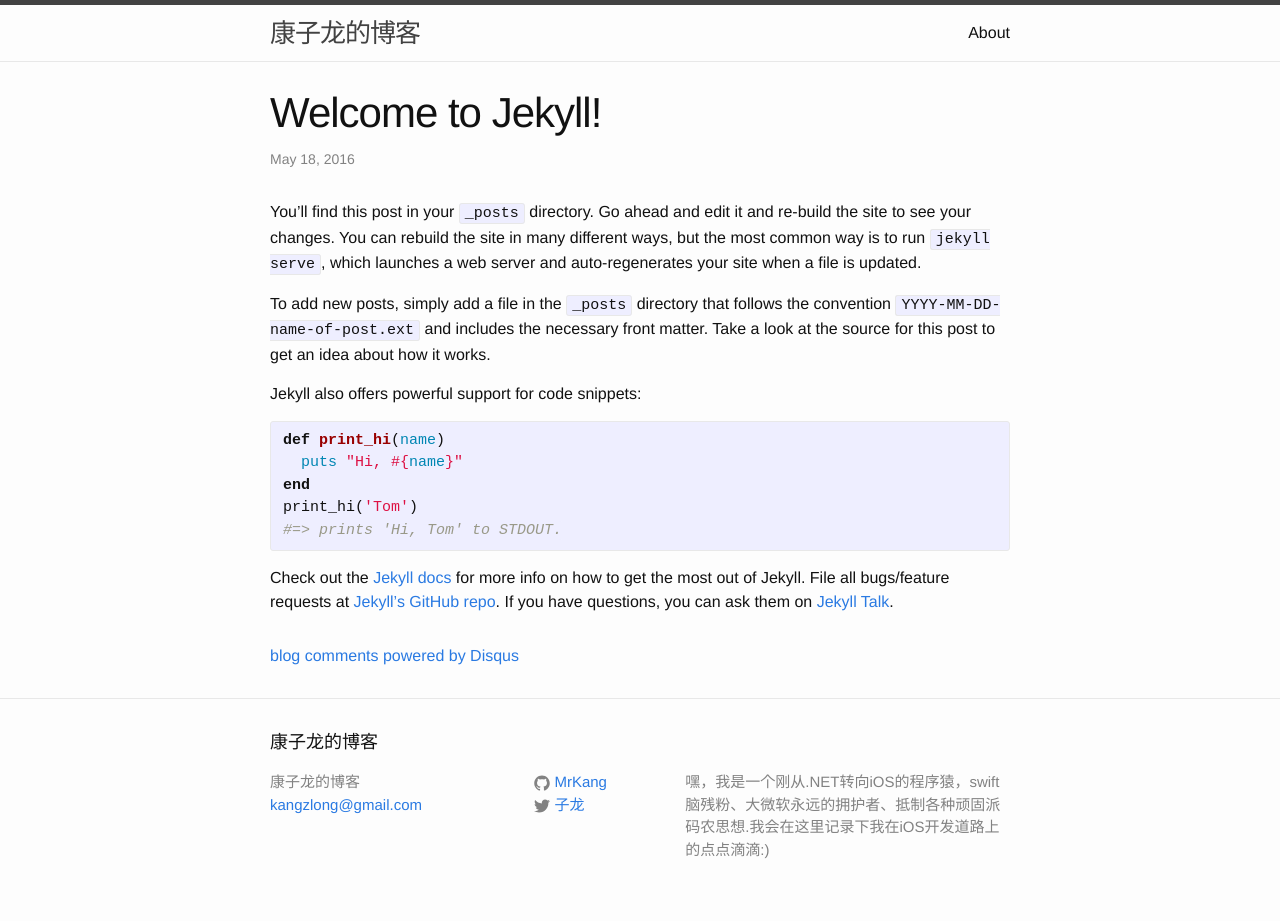
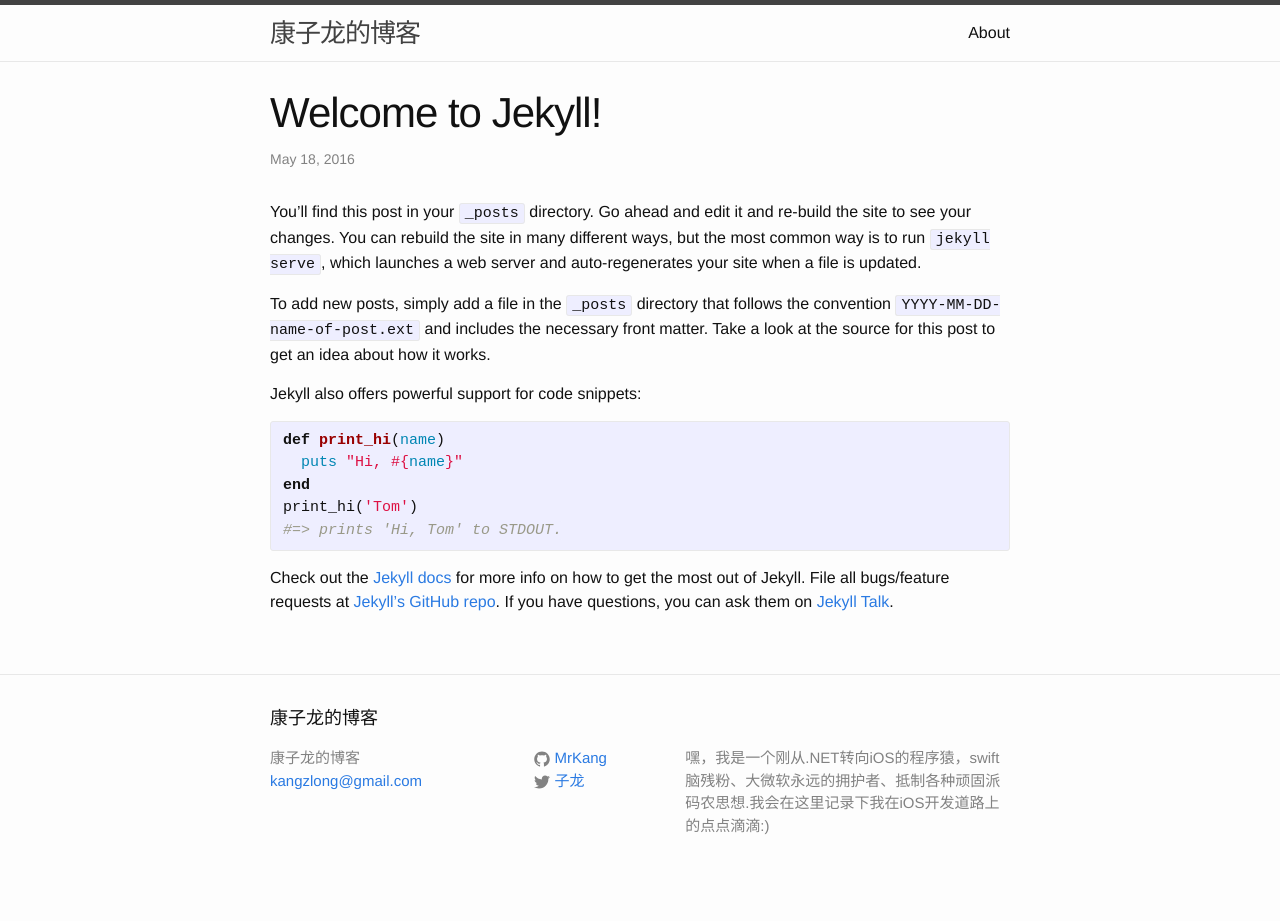
Before and after one commit to MrKang/MrKang.github.io, a Jekyll site: the page built from _posts/2016-05-19-welcome-to-jekyll.markdown, in a window 1280 px wide. Built offline with Jekyll 4.4.1, drawn with Linux system fonts in a browser that asks for light colours; comment, search, counter and statistics services are not loaded; after the commit the page ends 900 px from its top, so only the background shows below that; part of the change alters nothing that is shown.

Commit message:
修改评论的js代码

```diff
--- a/_config.yml
+++ b/_config.yml
@@ -16,5 +16,8 @@ url: "http://captaink.org" # the base hostname & protocol for your site
 twitter_username: 子龙
 github_username:  MrKang
 
+#URL settings
+Permalink: /blog/:year/:month/:day/:title
+
 # Build settings
 markdown: kramdown
--- a/_layouts/post.html
+++ b/_layouts/post.html
@@ -12,16 +12,25 @@ layout: default
     {{ content }}
   </div>
   <div id="disqus_thread"></div>
-  <script type="text/javascript">
-      /* * * CONFIGURATION VARIABLES: EDIT BEFORE PASTING INTO YOUR WEBPAGE * * */
-      var disqus_shortname = '康子龙的博客'; // required: replace example with your forum shortname 这个地方需要改成你配置的网站名
-      /* * * DON'T EDIT BELOW THIS LINE * * */
-      (function() {
-          var dsq = document.createElement('script'); dsq.type = 'text/javascript'; dsq.async = true;
-          dsq.src = 'http://' + disqus_shortname + '.disqus.com/embed.js';
-          (document.getElementsByTagName('head')[0] || document.getElementsByTagName('body')[0]).appendChild(dsq);
-      })();
+  <script>
+  /**
+  * RECOMMENDED CONFIGURATION VARIABLES: EDIT AND UNCOMMENT THE SECTION BELOW TO INSERT DYNAMIC VALUES FROM YOUR PLATFORM OR CMS.
+  * LEARN WHY DEFINING THESE VARIABLES IS IMPORTANT: https://disqus.com/admin/universalcode/#configuration-variables
+  */
+
+  var disqus_config = function () {
+  this.page.url = "captaink.org"; // Replace PAGE_URL with your page's canonical URL variable
+  this.page.identifier = "org.captaink.identitier"; // Replace PAGE_IDENTIFIER with your page's unique identifier variable
+  };
+
+  (function() { // DON'T EDIT BELOW THIS LINE
+  var d = document, s = d.createElement('script');
+
+  s.src = '//captaink.disqus.com/embed.js';
+
+  s.setAttribute('data-timestamp', +new Date());
+  (d.head || d.body).appendChild(s);
+  })();
   </script>
-  <noscript>Please enable JavaScript to view the <a href="http://disqus.com/?ref_noscript">comments powered by Disqus.</a></noscript>
-  <a href="http://disqus.com" class="dsq-brlink">blog comments powered by <span class="logo-disqus">Disqus</span></a>
+  <noscript>Please enable JavaScript to view the <a href="https://disqus.com/?ref_noscript" rel="nofollow">comments powered by Disqus.</a></noscript>
 </article>
```
